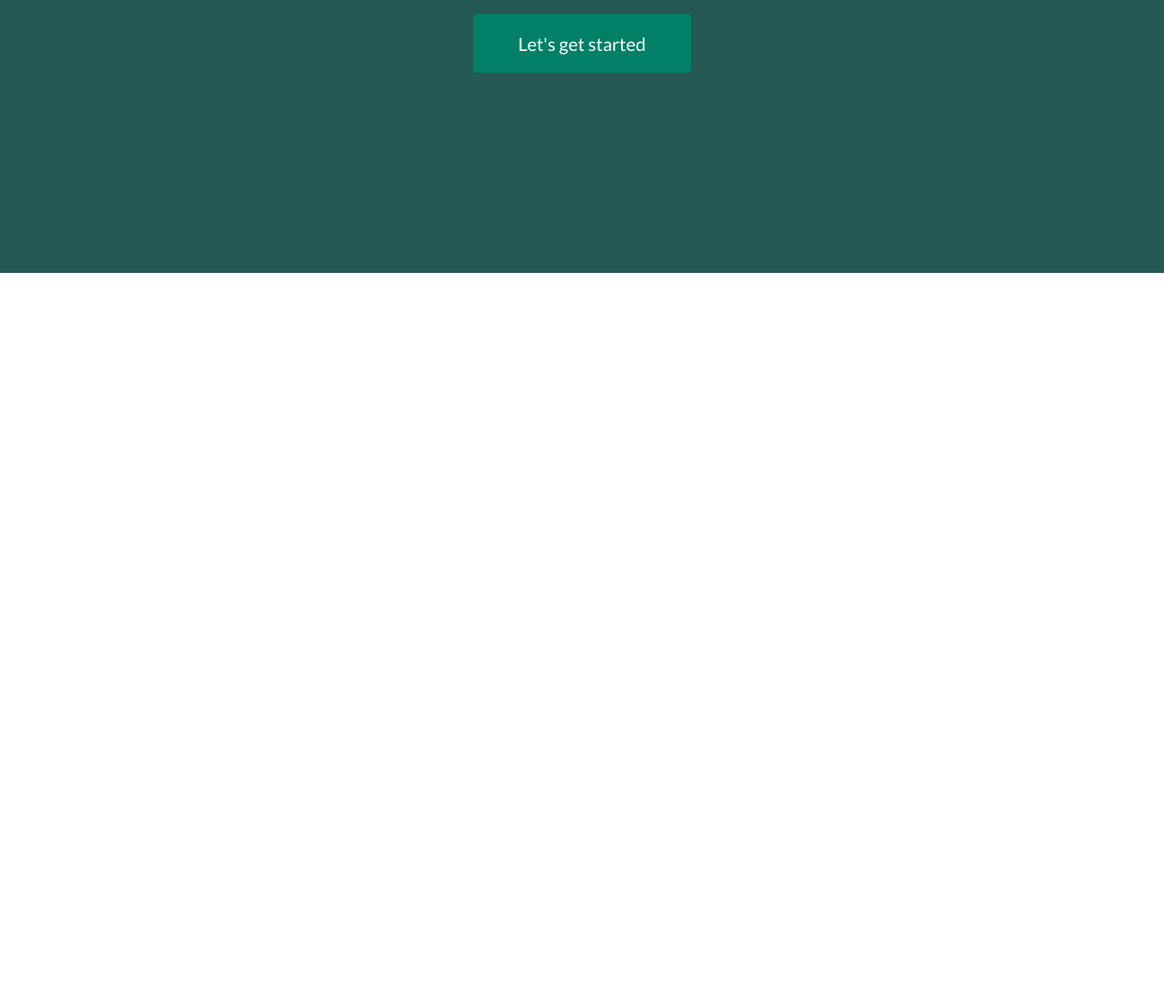
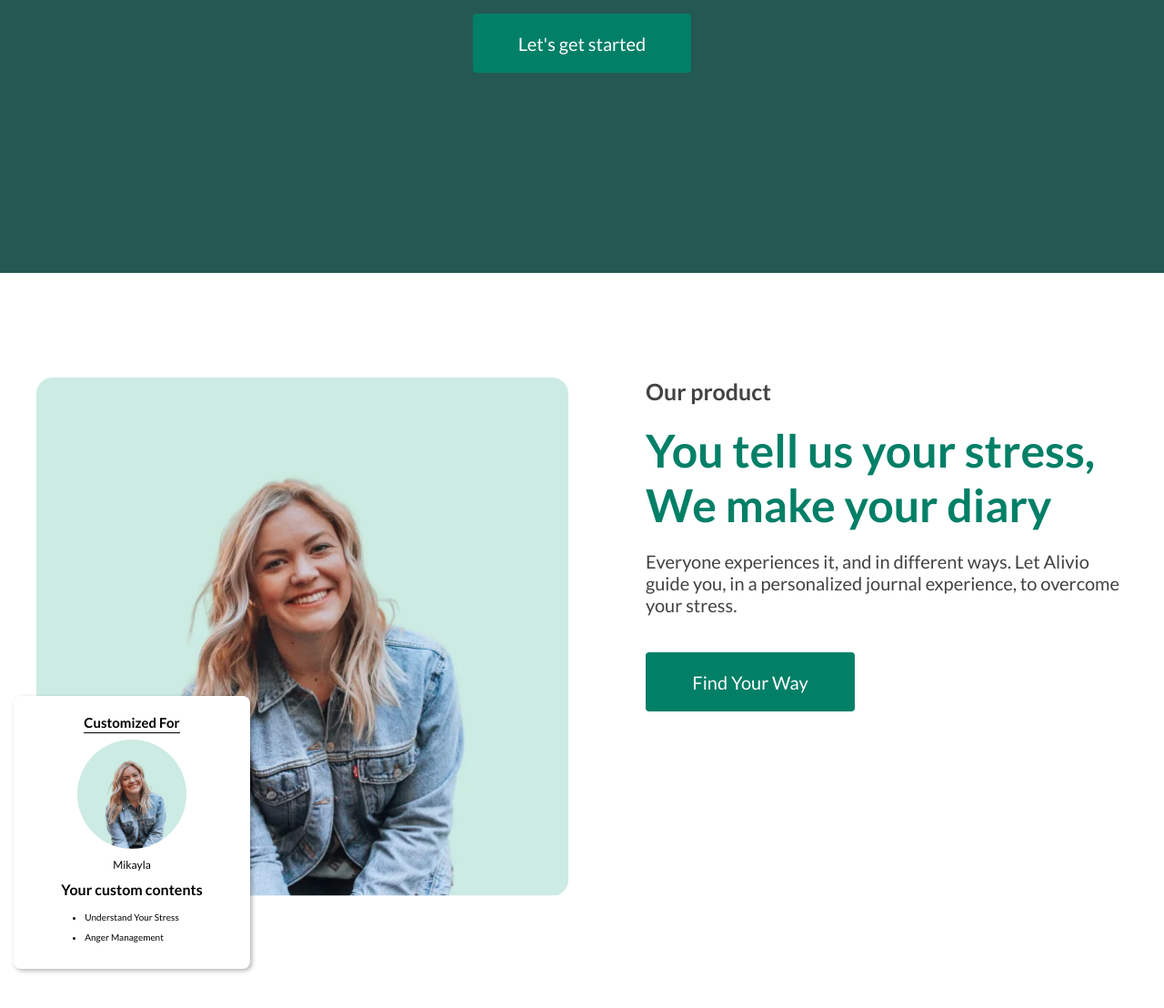
Before and after one commit to 4Baren/alivio, a plain HTML site: page index.html in a window 1280 px wide. Shown: the part 3529-4637 px from the top of the page at 91% size. Before the commit the page ends 3829 px from the top, so only its background shows below. Drawn offline with Linux system fonts and the light colour scheme.

Commit message:
product section

```diff
--- a/index.css
+++ b/index.css
@@ -5,3 +5,5 @@
 @import url('./styles/about.css');
 @import url('./styles/card.css');
 @import url('./styles/success.css');
+@import url('./styles/product.css');
+@import url('./styles/person-card.css');
--- a/index.html
+++ b/index.html
@@ -111,9 +111,42 @@
                         </svg>
                     </div>
                 </div>
-
             </div>
         </section>
+
+        <section class="product" aria-label="product section">
+            <div class="container">
+                <div class="product__wrapper">
+                    <div class="product__preview">
+                        <img src="./assets/webp/photo-card.webp" alt="photo card" class="product__preview-img">
+                    </div>
+                    <div class="product__content">
+                        <h4 class="product__info">Our product</h4>
+                        <h5 class="product__title">You tell us your stress, We make your diary</h5>
+                        <p class="product__description">Everyone experiences it, and in different ways. Let Alivio guide
+                            you, in a personalized journal experience, to overcome your stress.</p>
+                        <button class="btn">Find Your Way</button>
+                    </div>
+
+                    <figure class="person-card" aria-label="person card">
+                        <h5 class="person-card__title">Customized For</h5>
+                        <div class="person-card__preview">
+                            <img src="./assets/webp/photo-card.webp" alt="preview image"
+                                class="person-card__preview-img">
+                            <h5 class="person-card__name">Mikayla</h5>
+                            <blockquote class="person-card__description">
+                                <h6 class="person-card__subtitle">Your custom contents</h6>
+                                <ul class="person-card__list">
+                                    <li class="person-card__list-item">Understand Your Stress</li>
+                                    <li class="person-card__list-item">Anger Management</li>
+                                </ul>
+                            </blockquote>
+                        </div>
+                    </figure>
+                </div>
+            </div>
+        </section>
+
     </main>
 </body>
 
--- a/styles/basic.css
+++ b/styles/basic.css
@@ -15,7 +15,8 @@ h4,
 h5,
 h6,
 p,
-figure {
+figure,
+blockquote {
     margin: 0;
 }
 
--- /dev/null
+++ b/styles/person-card.css
@@ -0,0 +1,76 @@
+.person-card {
+    position: absolute;
+    top: 350px;
+    left: 5px;
+    padding: 20px 0;
+    width: 260px;
+    height: 300px;
+    border-radius: 8px;
+    color: var(--co-card-title);
+    background-color: var(--co-white);
+    box-shadow: 2px 2px 5px 0 rgba(0, 0, 0, .3);
+    display: flex;
+    flex-direction: column;
+    justify-content: start;
+    align-items: center;
+    gap: 10px;
+}
+
+.person-card__title {
+    font-size: 15px;
+    font-weight: 600;
+    position: relative;
+}
+
+.person-card__title::after {
+    content: "";
+    position: absolute;
+    top: 20px;
+    left: 0;
+    right: 0;
+    height: 1px;
+    background-color: var(--co-card-title);
+}
+
+.person-card__preview {
+    display: flex;
+    flex-direction: column;
+    justify-content: start;
+    align-items: center;
+    gap: 10px;
+}
+
+.person-card__preview-img {
+    width: 120px;
+    height: 120px;
+    object-fit: cover;
+    border-radius: 50%;
+}
+
+.person-card__name {
+    font-size: 12px;
+    font-weight: 400;
+}
+
+.person-card__description {
+    display: flex;
+    flex-direction: column;
+    justify-content: start;
+    align-items: center;
+    gap: 10px;
+}
+
+.person-card__subtitle {
+    font-size: 16px;
+    font-weight: 700;
+}
+
+.person-card__list {
+    list-style: disc;
+}
+
+.person-card__list-item {
+    padding: 5px 0;
+    font-size: 10px;
+    font-weight: 400;
+}
--- /dev/null
+++ b/styles/product.css
@@ -0,0 +1,96 @@
+.product {
+    padding: 115px 0 240px 0;
+}
+
+.product__wrapper {
+    width: 1315px;
+    max-width: 100%;
+    position: relative;
+    display: flex;
+    justify-content: space-between;
+    align-items: start;
+    gap: 85px;
+    padding: 0 30px;
+}
+
+.product__preview {
+    height: 570px;
+    border-radius: 18px;
+    overflow: hidden;
+}
+
+.product__preview-img {
+    width: 100%;
+    height: 100%;
+    object-fit: cover;
+}
+
+.product__content {
+    max-width: 530px;
+    display: flex;
+    flex-direction: column;
+    justify-content: start;
+    align-items: start;
+    gap: 20px;
+}
+
+.product__info {
+    font-size: 25px;
+    font-weight: 600;
+    color: var(--co-text);
+}
+
+.product__title {
+    font-size: 50px;
+    font-weight: 700;
+    color: var(--co-green);
+}
+
+.product__description {
+    font-size: 20px;
+    font-weight: 400;
+    color: var(--co-text);
+}
+
+.product__content .btn {
+    width: 230px;
+    height: 65px;
+    margin: 20px 0 0 0;
+}
+
+@media (max-width: 992px) {
+    .product__content {
+        max-width: 390px;
+    }
+
+    .product__title {
+        font-size: 32px;
+    }
+}
+
+@media (max-width: 768px) {
+    .product__wrapper {
+        flex-wrap: wrap;
+        justify-content: center;
+    }
+
+    .product__preview {
+        height: 470px;
+    }
+
+    .product__title {
+        font-size: 28px;
+    }
+
+    .product__description {
+        font-size: 16px;
+    }
+
+    .product {
+        padding: 115px 0;
+    }
+
+    .product__wrapper .person-card {
+        display: none;
+    }
+}
```
